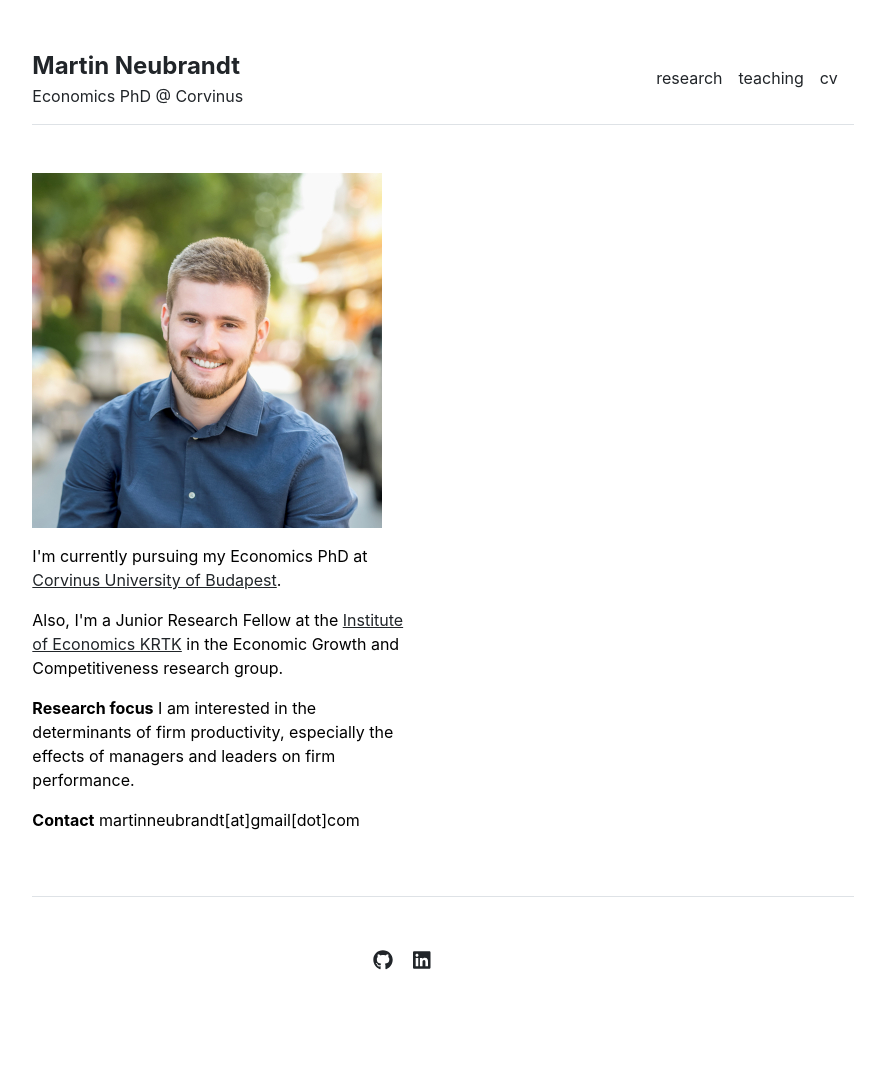
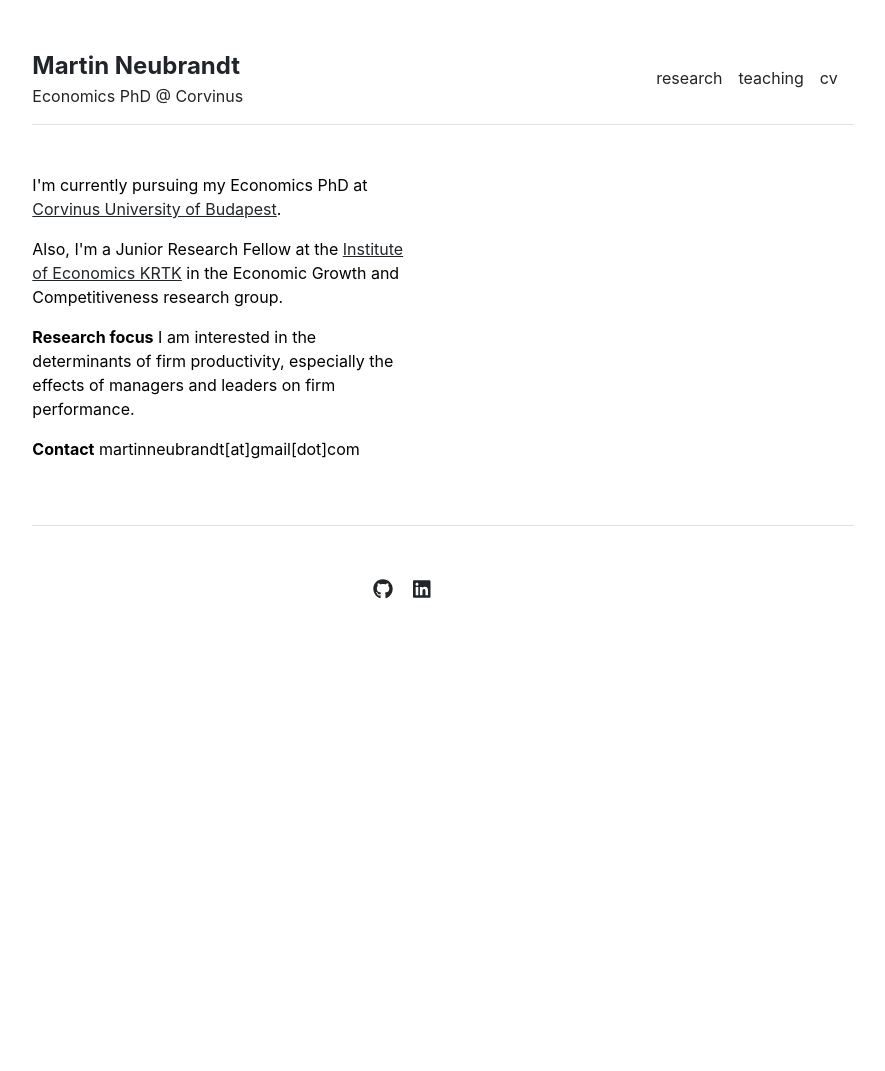
Before and after one commit to martinneubrandt/martinneubrandt.github.io, a Jekyll site: the page built from index.md, in a window 1280 px wide. Shown: the whole page, without its empty margins (197-1082 px from the left). Built offline with Jekyll 4.4.1, drawn with Linux system fonts in a browser that asks for light colours; after the commit the page ends 900 px from its top, so only the background shows below that.

Commit message:
Update home

```diff
--- a/_layouts/home.html
+++ b/_layouts/home.html
@@ -1,8 +1,6 @@
 ---
 layout: default
 ---
-
-<img src="\assets\img\profile_photo_small.jpg" alt="">
 
 <p></p>
 
```
